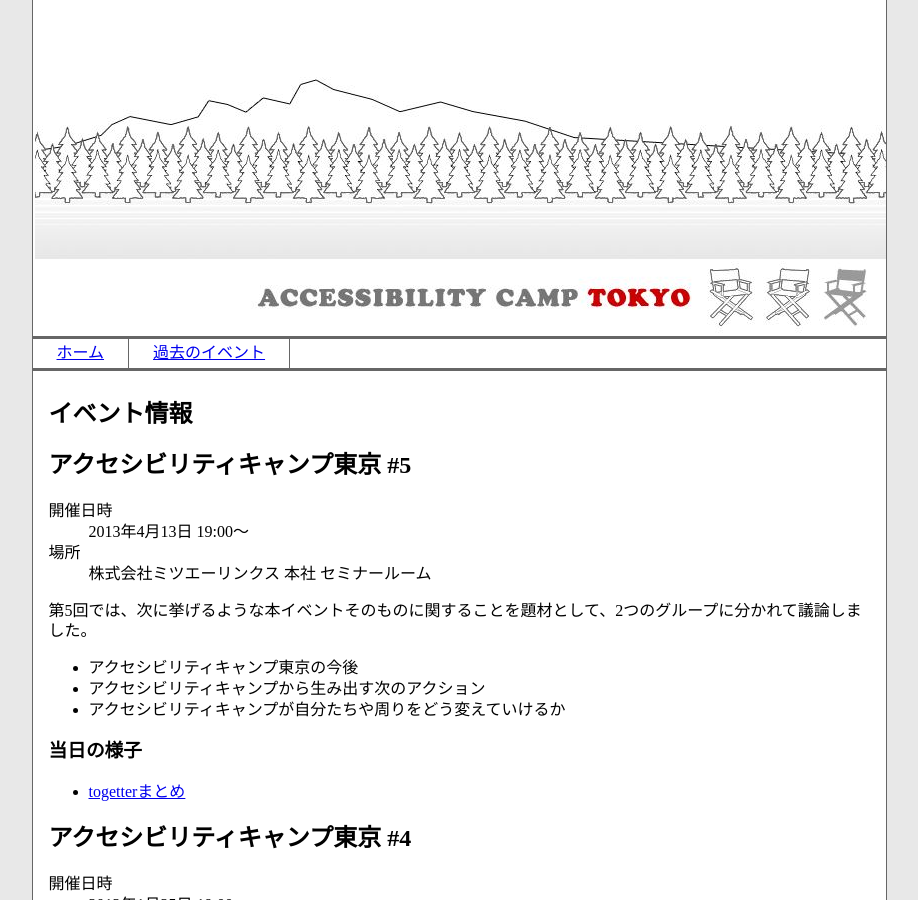
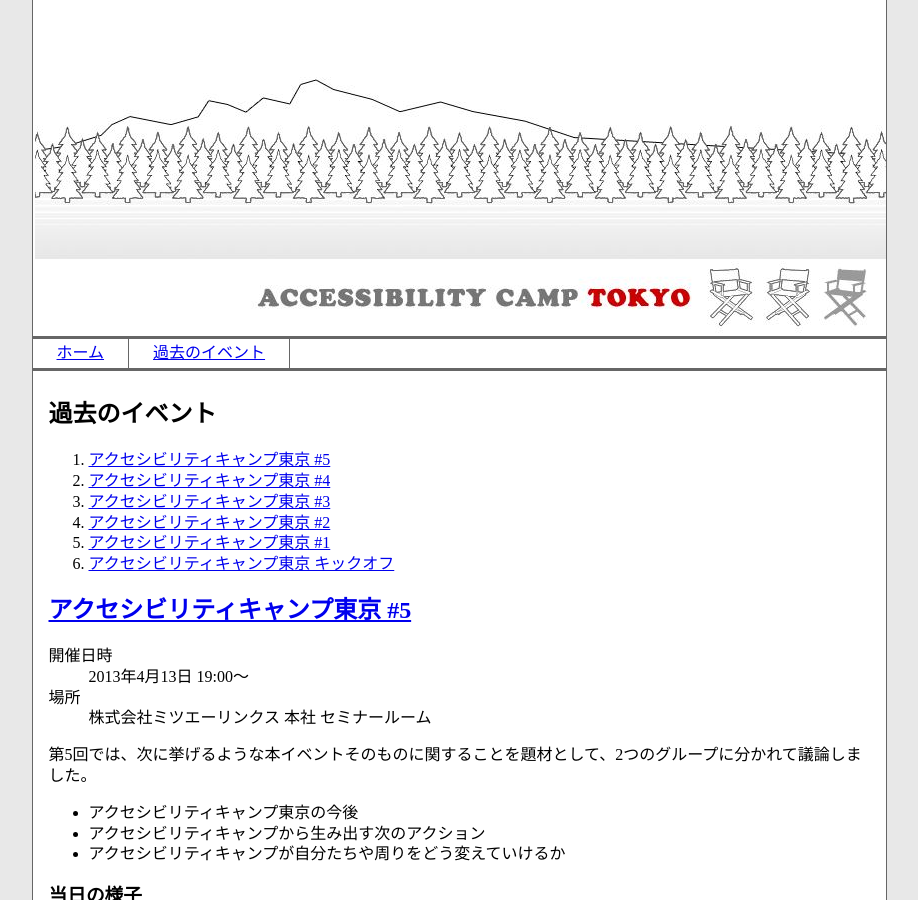
Before and after one commit to a11ytokyo/a11ytokyo.github.io, a Jekyll site: the page built from event.md, in a window 1280 px wide and 900 px high. Shown: the whole window, without its empty margins (181-1099 px from the left). Built offline with Jekyll 4.4.1, drawn with Linux system fonts in a browser that asks for light colours.

Commit message:
過去のイベントのページを整理。

```diff
--- a/event.md
+++ b/event.md
@@ -1,10 +1,18 @@
 ---
 layout: common
-title: イベント情報
+title: 過去のイベント
 ---
-# イベント情報
+# 過去のイベント
 
-## アクセシビリティキャンプ東京 #5
+1. [アクセシビリティキャンプ東京 #5](#camp-5)
+1. [アクセシビリティキャンプ東京 #4](#camp-4)
+1. [アクセシビリティキャンプ東京 #3](#camp-3)
+1. [アクセシビリティキャンプ東京 #2](#camp-2)
+1. [アクセシビリティキャンプ東京 #1](#camp-1)
+1. [アクセシビリティキャンプ東京 キックオフ](#camp-0)
+
+
+## [アクセシビリティキャンプ東京 #5](https://www.facebook.com/events/509400119102765/)	{#camp-5}
 
 開催日時
 :  2013年4月13日 19:00〜
@@ -24,7 +32,7 @@ title: イベント情報
 * [togetterまとめ](http://togetter.com/li/487038)
 
 
-## アクセシビリティキャンプ東京 #4
+## [アクセシビリティキャンプ東京 #4](https://www.facebook.com/events/230227743775695/)	{#camp-4}
 
 開催日時
 :  2013年1月25日 19:00〜
@@ -43,7 +51,7 @@ title: イベント情報
 * [冒頭でのお話に使用したスライド](http://www.slideshare.net/kazuhito/20130125-a11ycamptokyo)
 * [togetterまとめ](http://togetter.com/li/445751)
 
-## アクセシビリティキャンプ東京 #3
+## [アクセシビリティキャンプ東京 #3](https://www.facebook.com/events/210454565752323/)	{#camp-3}
 
 開催日時
 :  2012年10月12日 19:00〜
@@ -65,7 +73,7 @@ title: イベント情報
 * [togetterまとめ](http://togetter.com/li/391622)
 * [ショートセッションの様子](http://www.youtube.com/playlist?list=PLLUSDE9UHNfvBgu-8NOAlXvk2o0g1VwBG)
 
-## アクセシビリティキャンプ東京 #2
+## [アクセシビリティキャンプ東京 #2](https://www.facebook.com/events/251561581628691/)	{#camp-2}
 
 開催日時
 :  2012年8月3日 19:00〜
@@ -87,7 +95,7 @@ title: イベント情報
 * [togetterまとめ](http://togetter.com/li/353151)
 
 
-## [アクセシビリティキャンプ東京 #1](https://www.facebook.com/events/255649237860688/)
+## [アクセシビリティキャンプ東京 #1](https://www.facebook.com/events/255649237860688/) 	{#camp-1}
 
 開催日時
 :  2012年4月19日
```
Also changed, not shown: other parts of event.md (+1 -1 lines).
